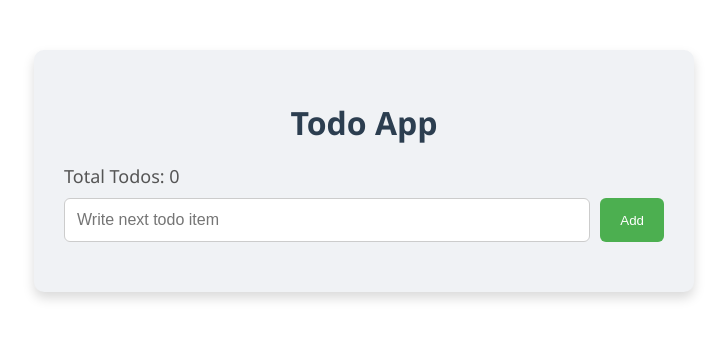
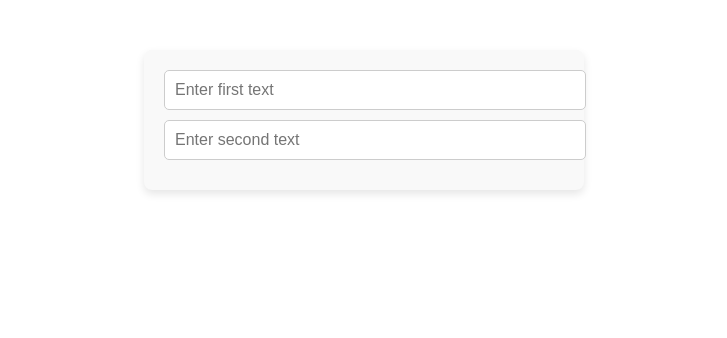
Before and after one commit to sayyedrabeeh/Python-FullStack, a React (Create React App) app in the folder full_react/: page / in a window 1280 px wide. Shown: the top 338 px of the page, without its empty margins (276-1003 px from the left). Built offline with nearby package versions, Linux system fonts and the light colour scheme.

Commit message:
react pratical matching find

```diff
--- a/full_react/src/index.js
+++ b/full_react/src/index.js
@@ -7,11 +7,12 @@ import ReactDOM from 'react-dom/client';
 // import Useeffect1 from './react1/pratical/useffeect';
 // import Test from './react1/pratical/classcomponent';
 // import Upper from './react1/pratical/customhook';
-import Todo from './react1/pratical/Todo';
+// import Todo from './react1/pratical/Todo';
+import Match from './react1/pratical/match-field';
 
 const root = ReactDOM.createRoot(document.getElementById('root'));
 root.render(
   <React.StrictMode>
-    <Todo />
+    <Match />
   </React.StrictMode>
 );
--- /dev/null
+++ b/full_react/src/react1/pratical/match-field.jsx
@@ -0,0 +1,61 @@
+import React, { useState } from "react";
+
+function Match() {
+  const [text1, setText1] = useState("");
+  const [text2, setText2] = useState("");
+
+  const matching = text1 === text2;
+
+  const styles = {
+    container: {
+      maxWidth: "400px",
+      margin: "50px auto",
+      padding: "20px",
+      background: "#f9f9f9",
+      boxShadow: "0 4px 8px rgba(0,0,0,0.1)",
+      borderRadius: "8px",
+      textAlign: "center",
+      fontFamily: "Arial, sans-serif",
+    },
+    input: {
+      width: "100%",
+      padding: "10px",
+      marginBottom: "10px",
+      borderRadius: "5px",
+      border: "1px solid #ccc",
+      fontSize: "16px",
+    },
+    message: {
+      padding: "10px",
+      marginBottom: "20px",
+      borderRadius: "5px",
+      color: matching ? "#27ae60" : "#e74c3c",
+      background: matching ? "#eafaf1" : "#fdecea",
+      border: `1px solid ${matching ? "#27ae60" : "#e74c3c"}`,
+    },
+  };
+
+  return (
+    <div style={styles.container}>
+      {text1 && text2 && (
+        <div style={styles.message}>
+          <h2>{matching ? "Both are matched" : "Not matched"}</h2>
+        </div>
+      )}
+      <input
+        placeholder="Enter first text"
+        onChange={(e) => setText1(e.target.value)}
+        value={text1}
+        style={styles.input}
+      />
+      <input
+        placeholder="Enter second text"
+        onChange={(e) => setText2(e.target.value)}
+        value={text2}
+        style={styles.input}
+      />
+    </div>
+  );
+}
+
+export default Match;
```
